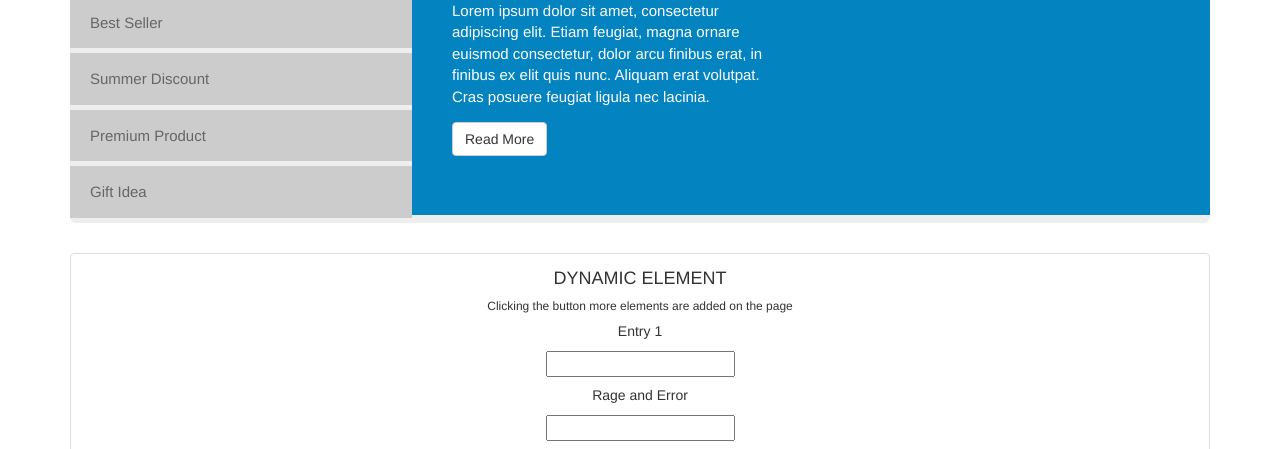
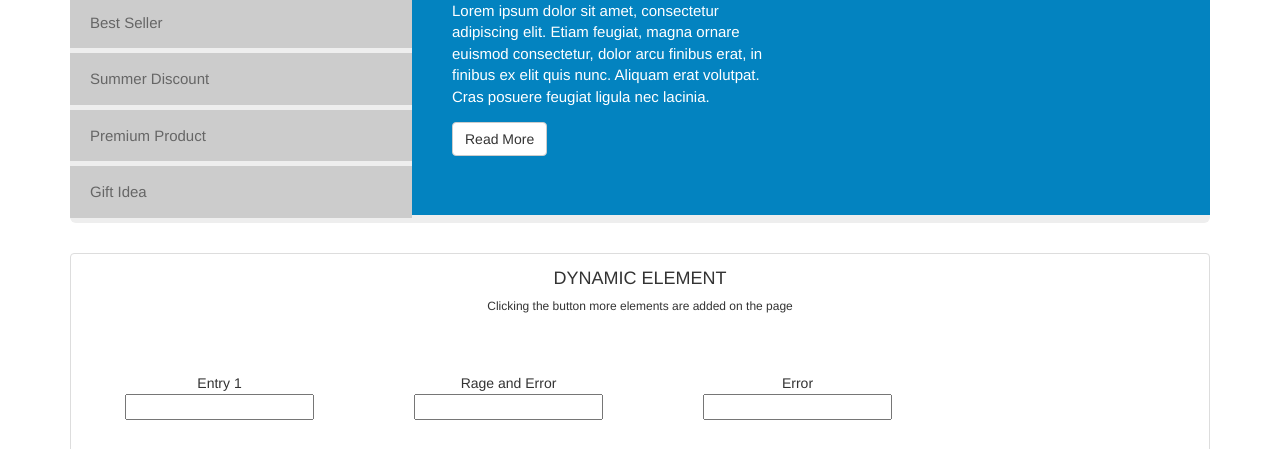
Before and after one commit to RaghavRawal07/RaghavRawal07.github.io, a plain HTML site: page EcommerceGithub/EcommerceGithub.html in a window 1280 px wide. Shown: the part 274-723 px from the top of the page. Drawn offline with nearby package versions, Linux system fonts and the light colour scheme; a script that the page names is missing.

Commit message:
Update EcommerceGithub.html

```diff
--- a/EcommerceGithub/EcommerceGithub.html
+++ b/EcommerceGithub/EcommerceGithub.html
@@ -207,22 +207,24 @@
 	<script src="js/addField.js" language="Javascript" type="text/javascript"></script>
 	<div class="row">
 		<div class="col-md-12 col-centered">
-			<div id="dynamicEle" class="text-center center-block thumbnail tbheight">
+			<div id="dynamicEle" class="text-center center-block thumbnail tbheight" style=>
 				<div>
 					<h4>DYNAMIC ELEMENT</h4>
 					<h6>Clicking the button more elements are added on the page</h6>
 				</div>
-				<div id="dynamicInput">
+				<div id="input-container" style="display:flex; padding: auto;">
+				<div id="dynamicInput" style="margin: 5rem;">
 					<h5 id="label1">Entry 1</h5>
 					<input id="textBox1" type="text" name="myInputs[]">
 				</div>
-				<div id="dynamicInput">
+				<div id="dynamicInput" style="margin: 5rem;">
 					<h5 id="label1">Rage and Error</h5>
 					<input id="textBox1" type="text" name="myInputs[]">
 				</div>
-				<div id="dynamicInput">
+				<div id="dynamicInput" style="margin: 5rem;">
 					<h5 id="label1">Error</h5>
 					<input id="textBox1" type="text" name="myInputs[]">
+				</div>
 				</div>
 				<div>
 					<a id="addDynamic" class="btn btn-default" onClick="addInput('dynamicInput')">Add another text input</a>
```
